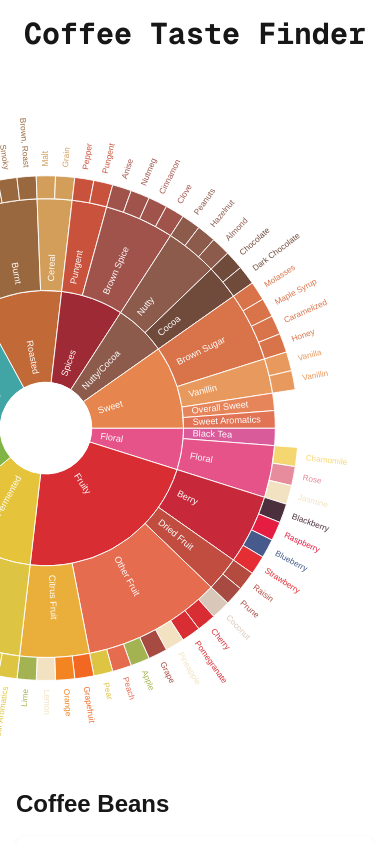
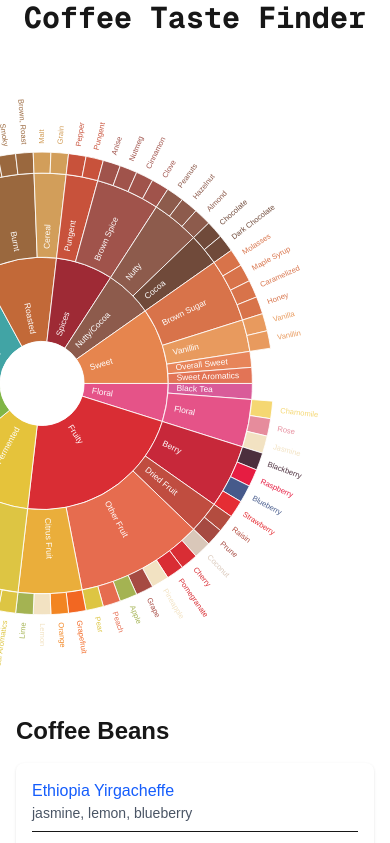
Before and after one commit to hankhsiao/coffee-taste-finder, a Next.js app: page / in a window 390 px wide. Shown: the top 843 px of the page. Built offline with nearby package versions, Linux system fonts and the light colour scheme.

Commit message:
Avoid scrolling when spinning the wheel

```diff
--- a/app/components/FlavorWheel.tsx
+++ b/app/components/FlavorWheel.tsx
@@ -33,6 +33,28 @@ const FlavorWheel = ({ onFlavorSelect, selectedFlavors }: FlavorWheelProps) => {
     return Math.atan2(y - centerY, x - centerX) * (180 / Math.PI);
   };
 
+  useEffect(() => {
+    const svgElement = svgRef.current;
+
+    const handleTouchMove = (e: TouchEvent) => {
+      if (!isDragging.current) return;
+      e.preventDefault();
+      const currentAngle = getAngle(e.touches[0].clientX, e.touches[0].clientY);
+      const delta = currentAngle - previousAngle.current;
+      setRotationAngle((prev) => prev + delta);
+      previousAngle.current = currentAngle;
+    };
+
+    if (svgElement) {
+      svgElement.addEventListener('touchmove', handleTouchMove as unknown as EventListener, { passive: false });
+
+      return () => {
+        svgElement.removeEventListener('touchmove', handleTouchMove as unknown as EventListener);
+      };
+    }
+  }, [isDragging.current]);
+
+
   const handleMouseDown = (e: MouseEvent<SVGSVGElement>) => {
     isDragging.current = true;
     previousAngle.current = getAngle(e.clientX, e.clientY);
@@ -55,15 +77,6 @@ const FlavorWheel = ({ onFlavorSelect, selectedFlavors }: FlavorWheelProps) => {
   const handleTouchStart = (e: TouchEvent<SVGSVGElement>) => {
     isDragging.current = true;
     previousAngle.current = getAngle(e.touches[0].clientX, e.touches[0].clientY);
-  };
-
-  const handleTouchMove = (e: TouchEvent<SVGSVGElement>) => {
-    if (!isDragging.current) return;
-    e.preventDefault();
-    const currentAngle = getAngle(e.touches[0].clientX, e.touches[0].clientY);
-    const delta = currentAngle - previousAngle.current;
-    setRotationAngle((prev) => prev + delta);
-    previousAngle.current = currentAngle;
   };
 
   const handleTouchEnd = () => {
@@ -157,6 +170,7 @@ const FlavorWheel = ({ onFlavorSelect, selectedFlavors }: FlavorWheelProps) => {
   const viewBox = isMobile ? "55 -10 85 150" : "-10 -10 150 150";
 
   return (
+    <div className="w-full md:w-auto md:h-auto overflow-hidden">
       <svg
         viewBox={viewBox}
         className="w-full h-auto"
@@ -166,7 +180,6 @@ const FlavorWheel = ({ onFlavorSelect, selectedFlavors }: FlavorWheelProps) => {
         onMouseUp={handleMouseUp}
         onMouseLeave={handleMouseUp}
         onTouchStart={handleTouchStart}
-      onTouchMove={handleTouchMove}
         onTouchEnd={handleTouchEnd}
         style={{ cursor: isDragging.current ? 'grabbing' : 'grab' }}
       >
@@ -224,6 +237,7 @@ const FlavorWheel = ({ onFlavorSelect, selectedFlavors }: FlavorWheelProps) => {
           <circle cx="65" cy="65" r="10" fill="white" />
         </g>
       </svg>
+    </div>
   );
 };
 
--- a/app/page.tsx
+++ b/app/page.tsx
@@ -39,12 +39,12 @@ export default function Home() {
       : coffeeBeansData;
 
   return (
-    <main className="flex min-h-screen flex-col items-center py-4 px-0 md:p-12 lg:p-24">
+    <main className="flex min-h-screen flex-col items-center md:p-12 lg:p-24">
       <div className="z-10 w-full max-w-5xl items-center justify-between font-mono text-sm">
         <h1 className="text-3xl md:text-4xl font-bold text-center mb-8">Coffee Taste Finder</h1>
       </div>
       <div className="w-full max-w-5xl lg:flex">
-        <div className="lg:w-2/3">
+        <div className="w-11/12 lg:w-2/3">
           <ClientFlavorWheel onFlavorSelect={handleFlavorSelect} selectedFlavors={selectedFlavors} />
         </div>
         <div className="lg:w-1/3 p-4">
```
Lines whose indentation alone changed are shown as unchanged.
